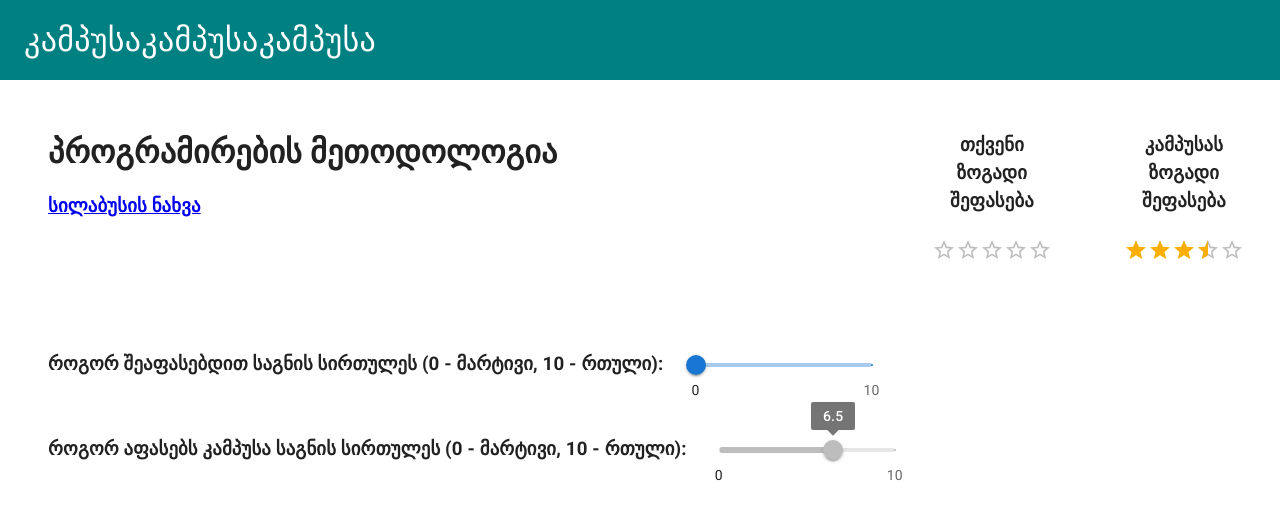
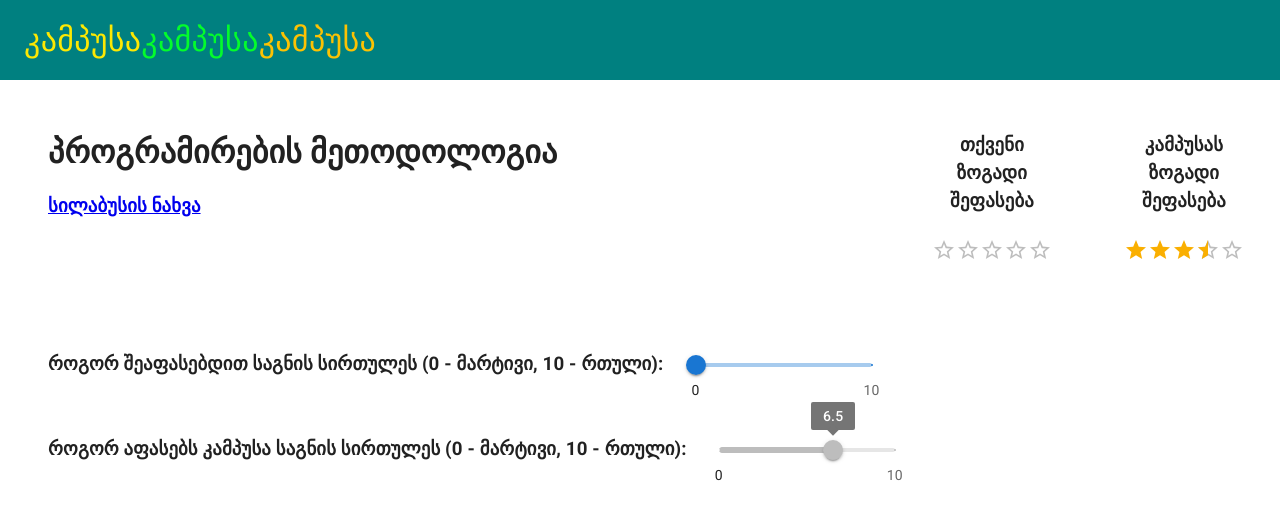
Before and after one commit to d-chechelashvili/CampusaCampusaCampusa, a React (Create React App) app in the folder frontend/reactjs/: page /subjects/1 in a window 1280 px wide. Shown: the top 518 px of the page. Built offline with nearby package versions, Linux system fonts and the light colour scheme.

Commit message:
Updated header

```diff
--- a/frontend/reactjs/src/components/layout/MainHeader.js
+++ b/frontend/reactjs/src/components/layout/MainHeader.js
@@ -21,7 +21,13 @@ const MainHeader = () => {
         <AppBar sx={appBarStyle} elevation={0}>
             <Toolbar sx={toolBarStyle}>
                 <Link sx={linkStyle} component={RouterLink} to="/">
-                    <Typography fontSize="2rem">კამპუსაკამპუსაკამპუსა</Typography>
+                    <Typography sx={{color: "#fce803"}} fontSize="2rem">კამპუსა</Typography>
+                </Link>
+                <Link sx={linkStyle} component={RouterLink} to="/">
+                    <Typography sx={{color: "#03fc2c"}} fontSize="2rem">კამპუსა</Typography>
+                </Link>
+                <Link sx={linkStyle} component={RouterLink} to="/">
+                    <Typography sx={{color: "#fcc203"}} fontSize="2rem">კამპუსა</Typography>
                 </Link>
             </Toolbar>
         </AppBar>
```
